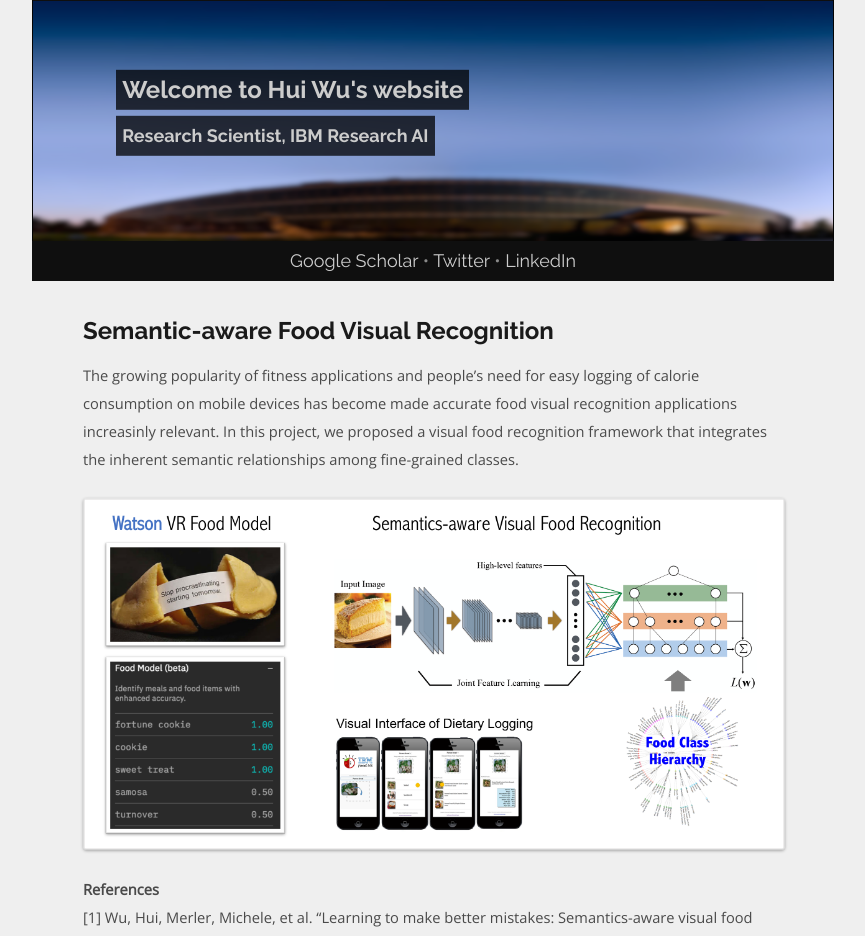
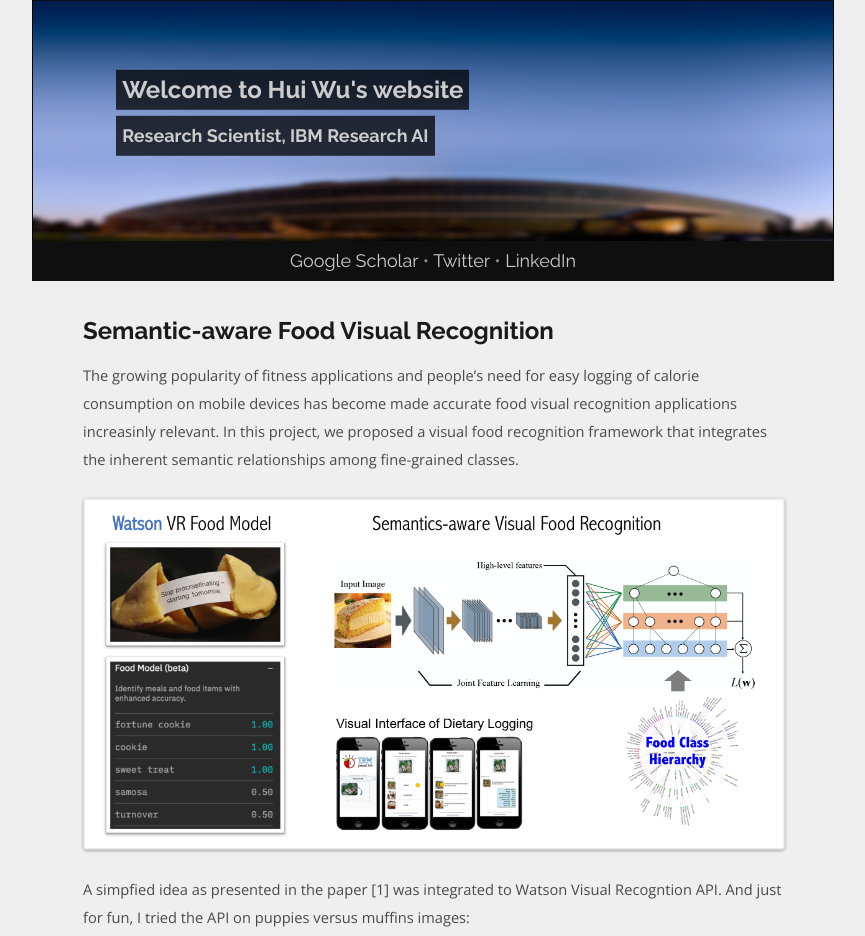
Before and after one commit to spacew/spacew.github.io, a Jekyll site: the page built from _posts/2016-12-25-food.markdown, in a window 1280 px wide. Shown: the top 936 px of the page, without its empty margins (207-1072 px from the left). Built offline with Jekyll 4.4.1, drawn with Linux system fonts in a browser that asks for light colours; grey boxes are pictures that could not be loaded.

Commit message:
Update 2016-12-25-food.markdown

```diff
--- a/_posts/2016-12-25-food.markdown
+++ b/_posts/2016-12-25-food.markdown
@@ -19,6 +19,13 @@
 
 <img alt="img" src="{{site.baseurl}}/media/foodvr.png">
 
+A simpfied idea as presented in the paper [1] was integrated to Watson Visual
+Recogntion API. And just for fun, I tried the API on puppies versus muffins
+images:
+
+<img alt="img" src="https://pbs.twimg.com/media/DBKDPEHUAAIIp8R.jpg">
+
+
 #### References
 
 [1] Wu, Hui, Merler, Michele, et al. "Learning to make better mistakes: Semantics-aware visual food recognition." ACM Multimedia, 2016
```
